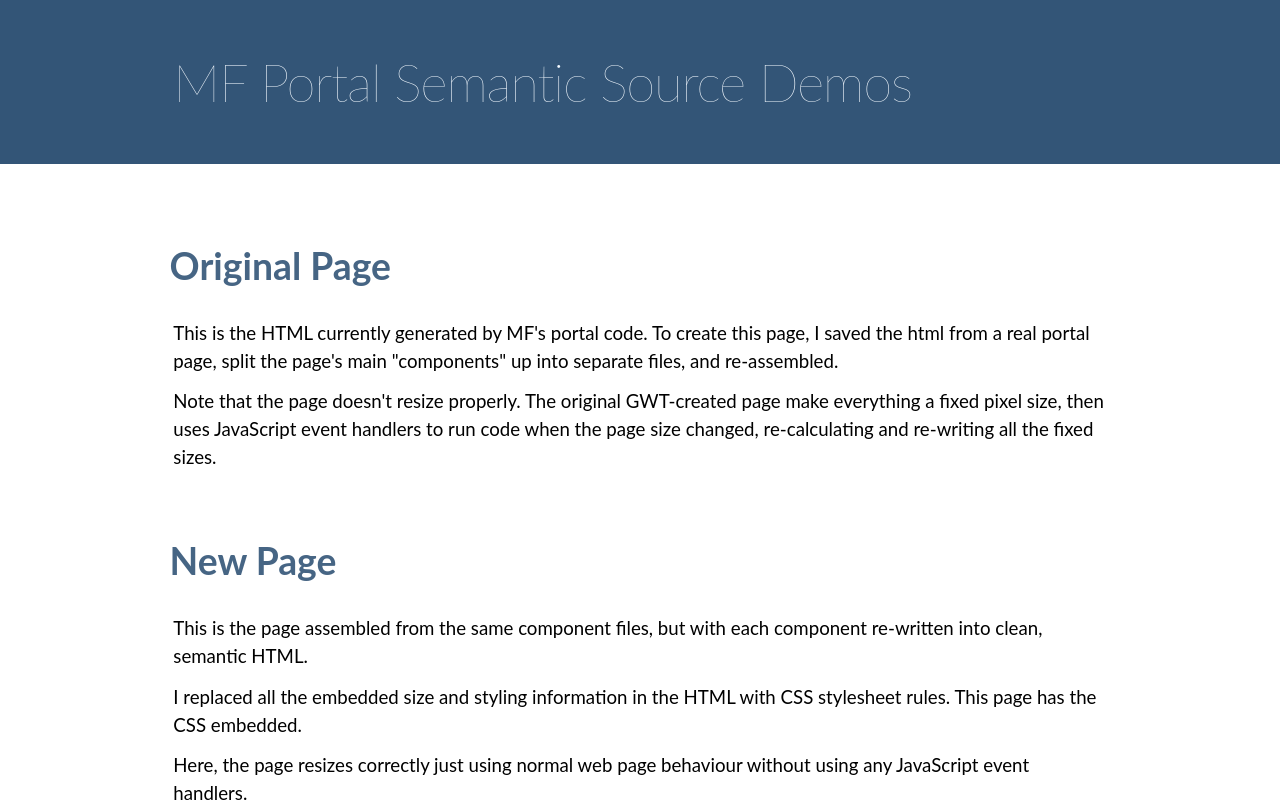
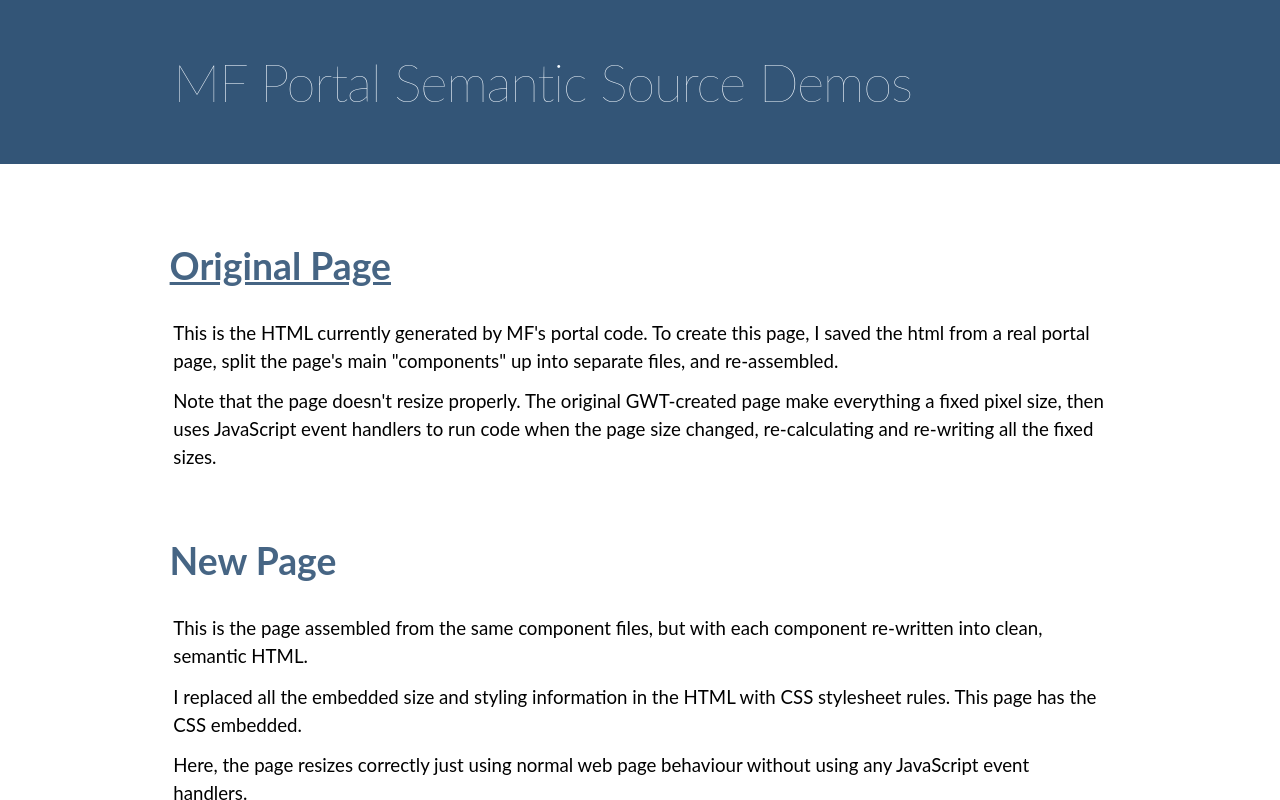
Before and after one commit to DanielBaird/mf-portal-modern, a plain HTML site: page index.html in a window 1280 px wide. In both pictures the pointer is over the link "Original Page". Shown: the top 800 px of the page. Drawn offline with Linux system fonts and the light colour scheme.

Commit message:
updated css

```diff
--- a/index.html
+++ b/index.html
@@ -45,6 +45,9 @@ h1, h2 {
   h1 a, h2 a, h3 a, h4 a, h5 a, h6 a {
     color: inherit;
     text-decoration: inherit;
+  }
+  h1 a:hover, h2 a:hover, h3 a:hover, h4 a:hover, h5 a:hover, h6 a:hover {
+    text-decoration: underline;
   }
 
   p {
```
Also changed, not shown: 1 other file.
